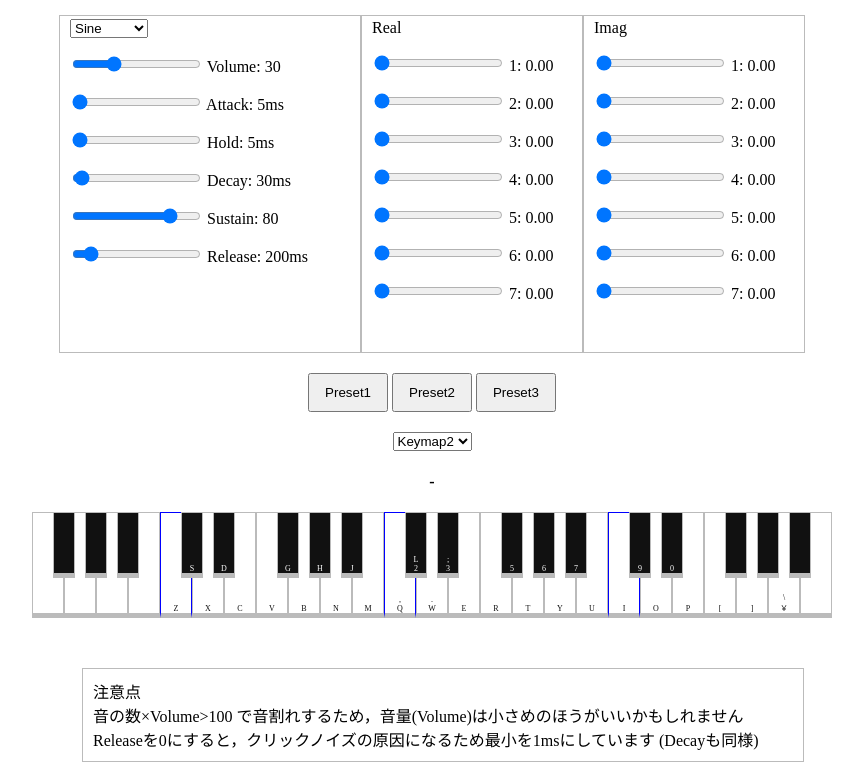
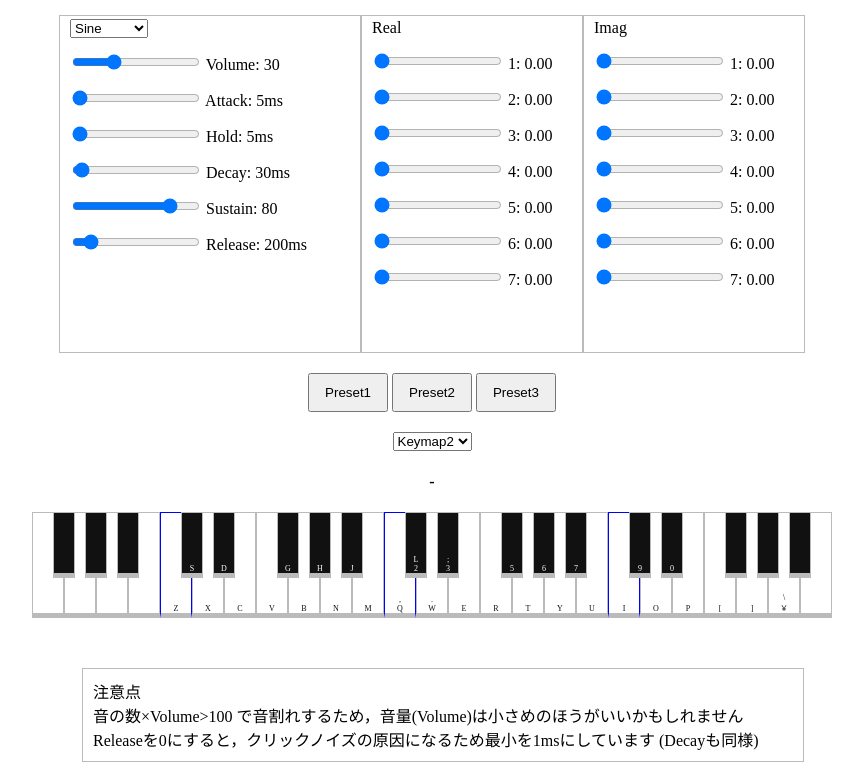
Before and after one commit to Fukuda-B/weB-music, a plain HTML site: page index.html in a window 1280 px wide. Shown: the part 44-822 px from the top of the page, without its empty margins (208-1071 px from the left). Drawn offline with Linux system fonts and the light colour scheme.

Commit message:
Update index.html

```diff
--- a/index.html
+++ b/index.html
@@ -15,6 +15,13 @@
             width: 200px;
             border: 1px solid #BBB;
             padding: 3px 10px;
+        }
+        #ctrl_1 p, #ctrl_2 p, #ctrl_2_2 p {
+            margin: 14px 0;
+        }
+        input[type='range'] {
+            width: 128px;
+            height: 16px;
         }
         #ctrl_1 {
             width: 280px;
```
